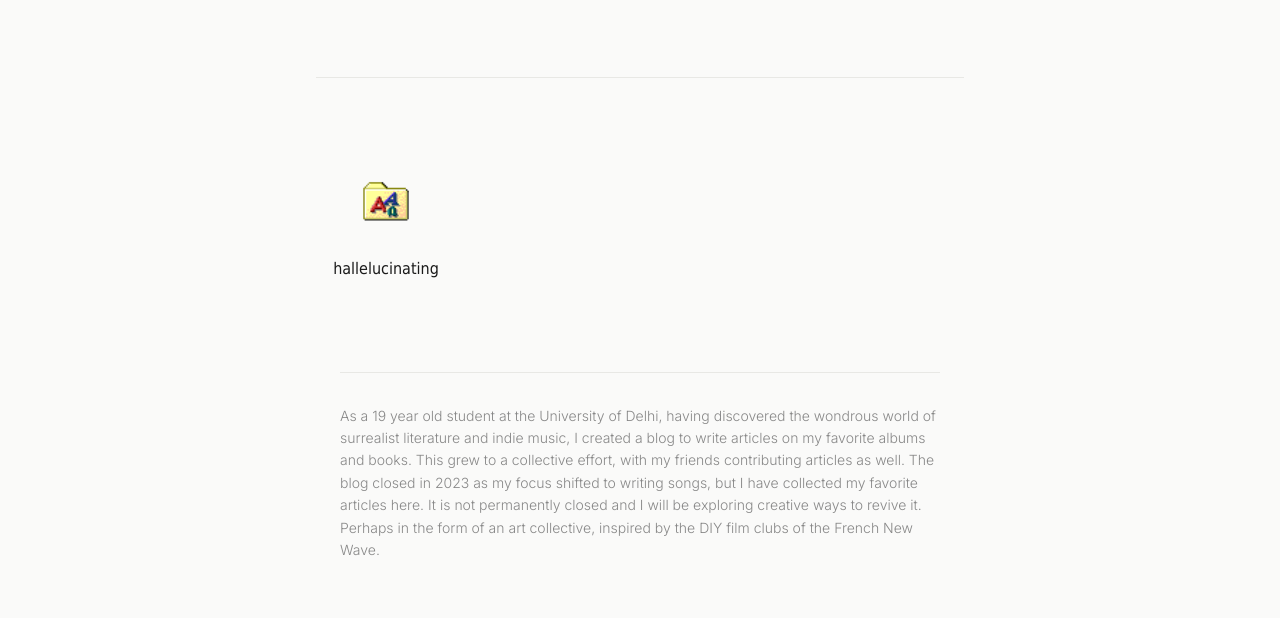
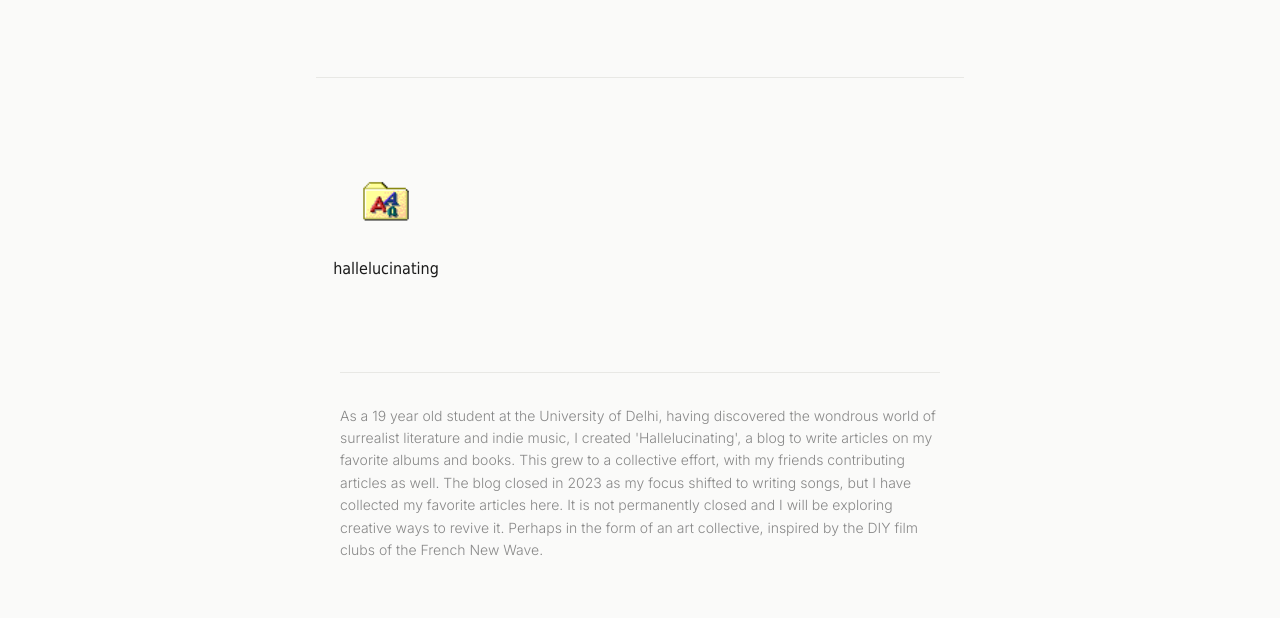
Before and after one commit to quantockhills/tkafka, an Astro site: page /writing in a window 1280 px wide. Shown: the part 182-800 px from the top of the page. Built offline with nearby package versions, Linux system fonts and the light colour scheme; Astro itself is replaced by a stand-in of ours.

Commit message:
Fix blog name to Hallelucinating in description

```diff
--- a/src/pages/writing/index.astro
+++ b/src/pages/writing/index.astro
@@ -26,7 +26,7 @@ const folders = [...new Set(posts.map(p => p.data.folder).filter(Boolean))];
   </section>
 
   <section class="folder-info">
-    <p>As a 19 year old student at the University of Delhi, having discovered the wondrous world of surrealist literature and indie music, I created a blog to write articles on my favorite albums and books. This grew to a collective effort, with my friends contributing articles as well. The blog closed in 2023 as my focus shifted to writing songs, but I have collected my favorite articles here. It is not permanently closed and I will be exploring creative ways to revive it. Perhaps in the form of an art collective, inspired by the DIY film clubs of the French New Wave.</p>
+    <p>As a 19 year old student at the University of Delhi, having discovered the wondrous world of surrealist literature and indie music, I created 'Hallelucinating', a blog to write articles on my favorite albums and books. This grew to a collective effort, with my friends contributing articles as well. The blog closed in 2023 as my focus shifted to writing songs, but I have collected my favorite articles here. It is not permanently closed and I will be exploring creative ways to revive it. Perhaps in the form of an art collective, inspired by the DIY film clubs of the French New Wave.</p>
   </section>
 </BaseLayout>
 
```
